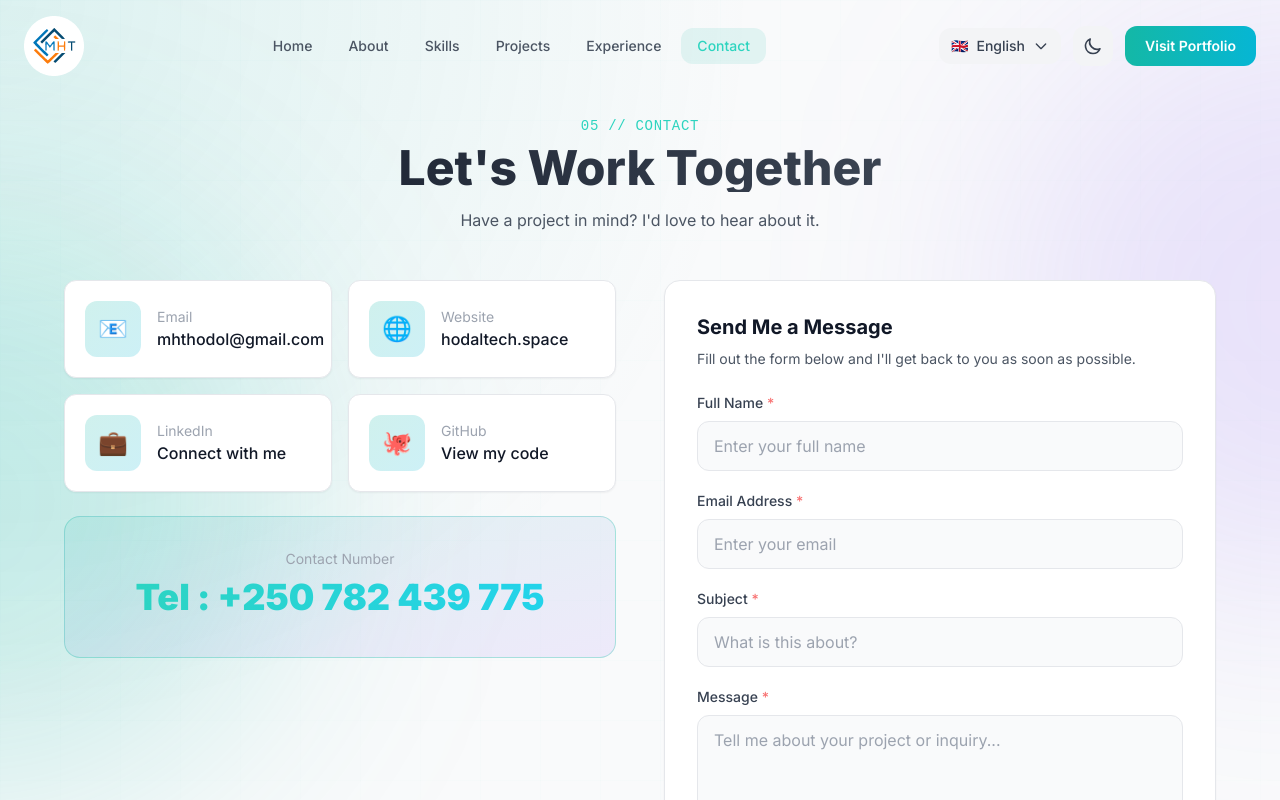
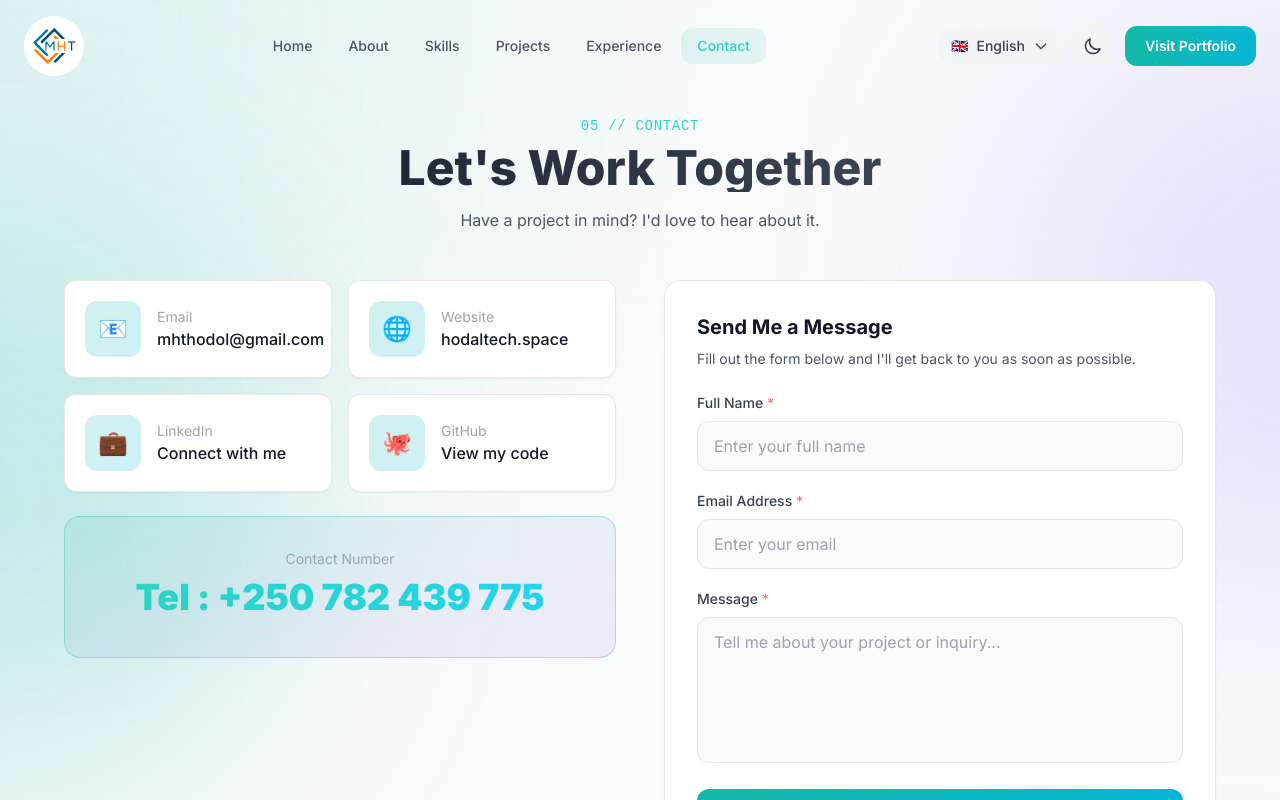
Before and after one commit to Hodal66/hodal_updated_portifolio, a React (Vite) app: page / in a window 1280 px wide. Both pictures are taken after a click on the button "Get In Touch". Shown: the top 800 px of the page. Built offline with nearby package versions, Linux system fonts and the light colour scheme; the HTML template or start-up script is replaced by a standard one.

Commit message:
update the form

```diff
--- a/src/components/ContactSection.jsx
+++ b/src/components/ContactSection.jsx
@@ -10,7 +10,6 @@ const ContactForm = () => {
   const [formData, setFormData] = useState({
     fullName: '',
     email: '',
-    subject: '',
     message: ''
   });
   const [errors, setErrors] = useState({});
@@ -150,27 +149,6 @@ const ContactForm = () => {
         />
         {errors.email && <p className="mt-1 text-sm text-red-400">{errors.email}</p>}
       </div>
-
-      {/* Subject */}
-      <div>
-        <label className={`block text-sm font-medium mb-2 ${isDark ? 'text-gray-300' : 'text-gray-700'}`}>
-          {t('contact.subject')} <span className="text-red-400">*</span>
-        </label>
-        <input
-          type="text"
-          name="subject"
-          value={formData.subject}
-          onChange={handleChange}
-          placeholder={t('contact.subjectPlaceholder')}
-          className={`w-full px-4 py-3 rounded-xl transition-all duration-300 outline-none ${
-            isDark
-              ? 'bg-white/5 border border-white/10 text-white placeholder-gray-500 focus:border-primary-500/50 focus:bg-white/10'
-              : 'bg-gray-50 border border-gray-200 text-gray-900 placeholder-gray-400 focus:border-primary-500 focus:bg-white'
-          } ${errors.subject ? 'border-red-500/50' : ''}`}
-        />
-        {errors.subject && <p className="mt-1 text-sm text-red-400">{errors.subject}</p>}
-      </div>
-
       {/* Message */}
       <div>
         <label className={`block text-sm font-medium mb-2 ${isDark ? 'text-gray-300' : 'text-gray-700'}`}>
```
